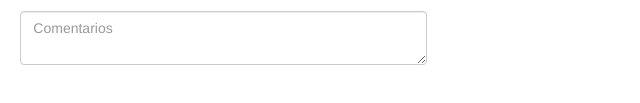
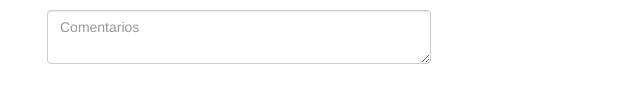
Before and after one commit to DonDomino/Blogs, a plain HTML site: page Music Blog/Index.html in a window 1280 px wide. Shown: the part 511-614 px from the top of the page, 0-640 px from the left. Drawn offline with nearby package versions, Linux system fonts and the light colour scheme.

Commit message:
Probando

```diff
--- a/Music Blog/CSS/style.css
+++ b/Music Blog/CSS/style.css
@@ -22,11 +22,10 @@ ul{
   #salsa{
     padding-top: 17%;
   }
-}
-
-#coment1{
-  margin-top: 1%;
-  margin-left: 5%;
+  #coment1{
+    margin-top: 1%;
+    margin-left: 5%;
+  }
 }
 
 #salsa{
@@ -37,7 +36,7 @@ ul{
   background-color: red;
 }
 
-#fila2{
+#fila2, #fila3{
   margin: 0% 2% 0% 1%;
 }
 
--- a/Music Blog/Index.html
+++ b/Music Blog/Index.html
@@ -59,7 +59,7 @@
         </form>
       </div>
     </div>
-      <div class="row">
+      <div class="row" id="fila3">
         <div class="col-lg-4">
           <form action>
             <div id="coment1" class="form-group">
```
